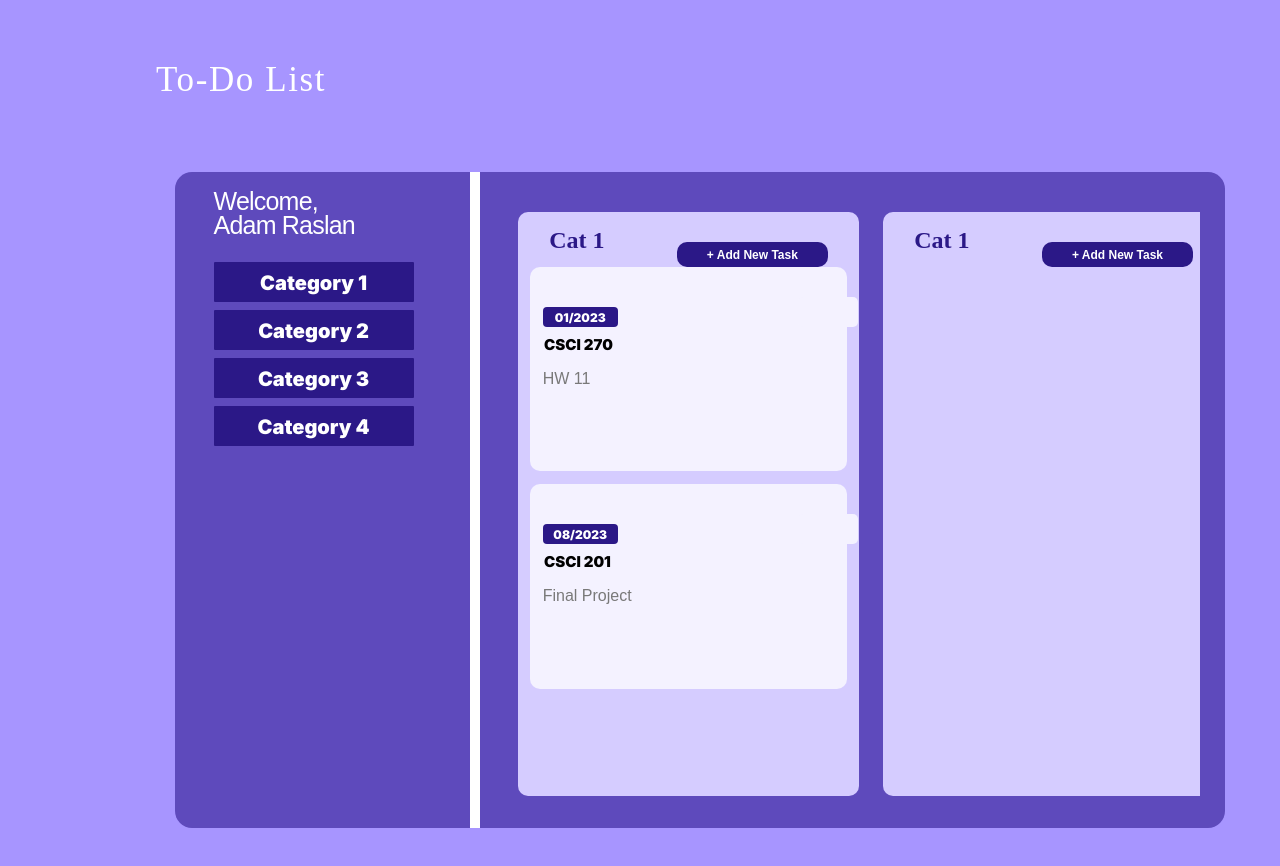
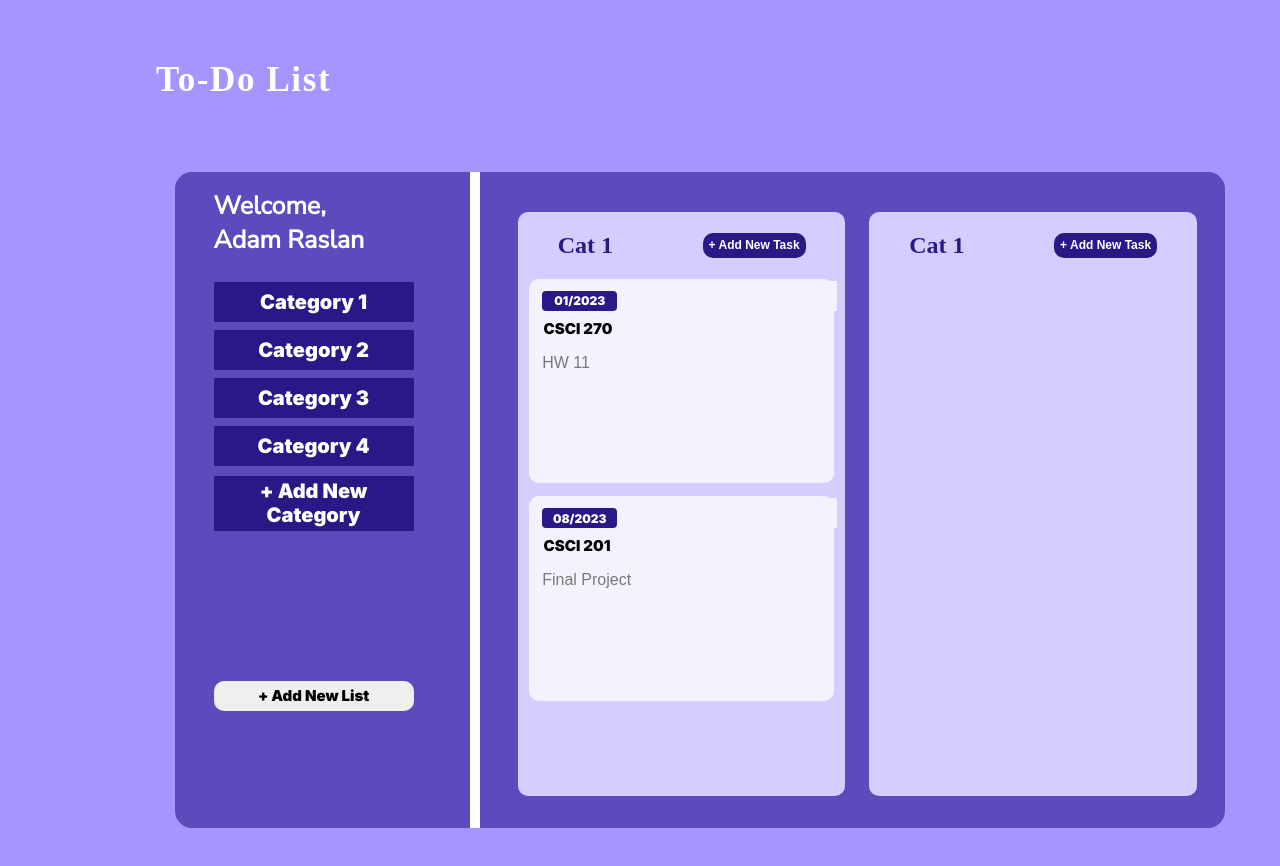
Before and after one commit to araslan1/TodoList_Frontend, a React (Create React App) app: page /taskpage in a window 1280 px wide. Shown: the top 866 px of the page. Built offline with nearby package versions, Linux system fonts and the light colour scheme; no server answers; a web font is replaced by a local one.

Commit message:
task page commit again

```diff
--- a/src/GuestProfile.css
+++ b/src/GuestProfile.css
@@ -6,18 +6,18 @@ body{
     font-family: 'Nunito Sans', sans;
 }
 
-nav{
+#GuestContainer nav{
     display: flex;
     justify-content:space-between;
     align-items: center;
 }
 
-ul{
+#GuestContainer ul{
     display: flex;
     gap: 10px;
 }
 
-h1{
+#GuestContainer h1{
     color: #FFF;
     font-family: 'Agbalumo', sans-serif; /* Corrected font-family */
 
@@ -29,24 +29,24 @@ h1{
     letter-spacing: -0.8px;
 }
 
-h2{
+#GuestContainer h2{
     padding: 0px;
     line-height: 0px;
 }
 
-h3{
+#GuestContainer h3{
     color: #CACED8;
     font-size: 18px;
 }
 
 /* Nav Links */
-a{
+#GuestContainer a{
     color: white;
     text-decoration: none;
     font-weight: bold;
 }
 
-.GuestProfileBox{
+#GuestContainer .GuestProfileBox{
     background: #5E4ABC;
     border-radius: 20px;
     padding: 40px 40px;
@@ -56,7 +56,7 @@ a{
     width: 60%;
 }
 
-button{
+#GuestContainer button{
     background: #A795FF;
     color: white;
     padding: 9px 30px;
@@ -69,31 +69,31 @@ button{
     font-weight: bold;
 }
 
-label{
+#GuestContainer label{
     display: block;
     margin: 5px 0px;
     font-weight: bold;
 }
 
-input{
+#GuestContainer input{
     padding: 10px;
     border-radius: 5px;
     border: none;
     width: 100%;
 }
 
-input::placeholder{
+#GuestContainer input::placeholder{
     color: #CACED8;
 }
 
-.section{
+#GuestContainer .section{
     display: flex;
     align-items: center;
     gap: 40px;
     width: 100%;
 }
 
-.field{
+#GuestContainer .field{
     display: block;
     width: 100%;
 }
--- a/src/GuestProfile.js
+++ b/src/GuestProfile.js
@@ -29,7 +29,7 @@ const GuestProfile = () => {
         // })
     }
     return (
-    <div>
+    <div id='GuestContainer'>
         <nav>
             <h1>To-Do List</h1>
             {/* 11/11 - https://www.pluralsight.com/guides/understanding-links-in-reactjs */}
--- a/src/TaskPage.css
+++ b/src/TaskPage.css
@@ -1,5 +1,17 @@
 @import url('https://fonts.googleapis.com/css2?family=Inter:wght@900&display=swap');
 @import url('https://fonts.googleapis.com/css2?family=Sniglet:wght@800&display=swap');
+
+
+body {
+    margin: 0;
+    padding: 0;
+    font-family: 'Arial', sans-serif; /* Set your preferred font-family */
+    background-color: #fff; /* Set your preferred background color */
+}
+
+#TaskPage {
+    all: initial;
+}
 
 #Taskpage {
     background-color: #A795FF;
@@ -76,7 +88,7 @@
 }
 
 #rightSide .taskContainer {
-    min-width: 50%;
+    min-width: 48%;
     height: 73vh;
     background-color: #D5CCFF;
     margin-right: 24px;
@@ -282,3 +294,29 @@
     height: 50px;
     font-weight: bold; /* Set the font weight to make the icon thicker */
 }
+
+.addNewCatBtn {
+    background-color: #2B1887;
+    color: white;
+    margin-top: 10px;
+    width: 200px;
+    height: 55px;
+    border: none;
+    font-family: 'Inter';
+    font-weight: 800;
+    font-size: 20px;
+    border-radius: 1px;
+    cursor: pointer;
+}
+
+.addNewListBtn {
+    width: 200px;
+    height: 30px;
+    font-family: 'Inter';
+    font-weight: 800;
+    font-size: 15px;
+    cursor: pointer;
+    border-radius: 10px;
+    border: none;
+    margin-top: 150px;
+}
--- a/src/TaskPage.js
+++ b/src/TaskPage.js
@@ -6,10 +6,14 @@ import { TbLetterXSmall } from "react-icons/tb";
 
 const TaskPage = () => {
     const [userName, setUserName] = useState(null);
-    const [popUp, setPopUp] = useState(false);
+    const [taskPopUp, setTaskPopUp] = useState(false);
+    const [TListPopUp ,setTListPopUp] = useState(false);
+    const [categoryPopUp, setCategoryPopUp] = useState(false);
     const [taskName, setTaskName] = useState('');
+    const [listName, setListName] = useState('');
     const [taskDescription, setTaskDescription] = useState('');
     const [dueDate, setDueDate] = useState('');
+    const [newCategory, setNewCategory] = useState('');
     const [categories, setCategories] = useState(['Category 1', 'Category 2', 'Category 3', 'Category 4']);
     const [TList, setTList] = useState(
         [
@@ -62,21 +66,76 @@ const TaskPage = () => {
         setDueDate(e.target.value);
     };
 
-    const closePopUp = () => {
-        setPopUp(false);
+    const handleCategoryNameChange = (e) => {
+        setNewCategory(e.target.value);
     }
 
-    const openPopUp = (TList_index) => {
+    const handleListNameChange = (e) =>  {
+        setListName(e.target.value);
+    }
+
+    const closeTaskPopUp = () => {
+        setTaskPopUp(false);
+    }
+
+    const openTaskPopUp = (TList_index) => {
         setListAddIndex(TList_index);
-        setPopUp(true);
+        setTaskPopUp(true);
 
+    }
+
+    const openCategoryPopUp = () => {
+        setCategoryPopUp(true);
+    }
+
+    const closeCategoryPopUp = () => {
+        setCategoryPopUp(false);
+    }
+
+    const openTListPopUp = () => {
+        setTListPopUp(true);
+    }
+
+    const closeTListPopUp = () => {
+        setTListPopUp(false);
     }
 
     const changeActiveCategory = (index) => {
         setActiveCategory(index);
     }
 
-    const handleAddNewTask = () => {
+    const handleAddNewCategory = async () => {
+        let newCategories = [...categories];
+        newCategories.push(newCategory);
+        setCategories(newCategories);
+        let newTList = [...TList];
+        newTList.push([]);
+        setTList(newTList);
+        closeCategoryPopUp();
+        console.log(newCategory);
+        const action = {
+            action: "addCategory",
+            action_data: {
+                cname: newCategory,
+            }
+        };
+        const response = await fetch('http://localhost:8080/todo-list-201/action', {
+            method: 'POST',
+            body: JSON.stringify(action),
+        });
+
+        try {
+            const data = await response.text();
+            console.log(data);
+            console.log("Success, Category Added!");
+        } catch (error) {
+            console.error('Error parsing JSON or adding category:', error);
+        }
+
+
+    }
+
+    const handleAddNewTask = async () => {
         // Gather the values from the input fields
         const newTask = {
           name: taskName,
@@ -90,10 +149,37 @@ const TaskPage = () => {
         const newState = [...TList]
         newState[activeCategory][listAddIndex].taskList.push(newTask);
         setTList(newState);
-        closePopUp();
+        closeTaskPopUp();
+
+        const action = {
+            action: "addTask",
+            action_data: {
+                tname: taskName,
+                tdescription: taskDescription,
+                lID: listAddIndex,                 // Replace with your actual list ID
+                cID: activeCategory            // Replace with your actual category ID
+            }
         };
 
-    const removeTaskItem = (TList_Index, task_index) => {
+        const response = await fetch('http://localhost:8080/todo-list-201/action', {
+            method: 'POST',
+            body: JSON.stringify(action),
+        });
+
+        try {
+            const data = await response.text();
+            console.log(data);
+            console.log("Success, Task Added!");
+        } catch (error) {
+            console.error('Error parsing JSON or adding task:', error);
+        }
+
+
+        // add new task fetch request here!
+
+      };
+
+    const removeTaskItem = async (TList_Index, task_index) => {
         const newTask = {
             name: taskName,
             description: taskDescription,
@@ -106,60 +192,78 @@ const TaskPage = () => {
         const newState = [...TList]
         newState[activeCategory][TList_Index].taskList.splice(task_index, 1);
         setTList(newState);
+
+        //remove task fetch request here!
+        const action = {
+            action: "removeTask",
+            action_data: {
+              tID: task_index,
+              lID: TList_Index,
+              cID: activeCategory,
+            },
+        };
+        const response = await fetch('http://localhost:8080/todo-list-201/action', {
+            method: 'POST',
+            body: JSON.stringify(action),
+        });
+
+        try {
+            const data = await response.text();
+            console.log(data);
+            console.log("Success, TList Added!");
+        } catch (error) {
+            console.error('Error parsing JSON or adding TList:', error);
+        }
     }
 
-    const fetchTestInfo = async () => {
+
+
+    const handleAddNewList = async () => {
+        let newTList = [...TList];
+        newTList[activeCategory].push({
+            listName: listName,
+            taskList: []
+        })
+        closeTListPopUp();
+        const action = {
+            action: "addTList",
+            action_data: {
+                lname: listName,
+                cID: activeCategory,
+            },
+        };
+        const response = await fetch('http://localhost:8080/todo-list-201/action', {
+            method: 'POST',
+            body: JSON.stringify(action),
+        });
+
         try {
-         console.log("trying to fetch!");
-          const response = await fetch('http://localhost:8080/todo-list-201/testservlet');
-          if (!response.ok) {
-            throw new Error('Network response was not ok');
-          }
-          console.log("response is okay!");
             const data = await response.text();
             console.log(data);
+            console.log("Success, TList Added!");
         } catch (error) {
-          console.error('Error fetching user info:', error);
+            console.error('Error parsing JSON or adding TList:', error);
         }
-      };
+    }
+
 
 
 
 
     useEffect(() => {
         setUserName("Adam Raslan");
-        // need to fetch userinfo
-        fetchTestInfo();
-
-
-
-        // need to load user's info
-
-        // values needed:
-        // USERNAME (fname + " " + lname)
-        // Tlists in the frontend = List<Tlists>() lists in backend
-        //  //example task list object
-        // const [taskList, setTaskList] = useState([{
-        //     name: '',
-        //     description: '',
-        //     dueYear: '',
-        //     dueMonth: '',
-        //     dueDay: '',
-        //   }])
-        // add in this format!
-
     }, []);
 
 
 
     return (
     <div id ="Taskpage">
-        {popUp &&
+        {taskPopUp &&
         <div className="popUp">
             <div className="popUpContainer">
                 <div className="headerTaskContainerPopup">
                     <div> <h2>Add New Task</h2></div>
-                    <div><button className="removeTaskBtn" onClick= {() => {closePopUp()}}><TbLetterXSmall className="custom-icon-style" ></TbLetterXSmall></button></div>
+                    <div><button className="removeTaskBtn" onClick= {() => {closeTaskPopUp()}}><TbLetterXSmall className="custom-icon-style" ></TbLetterXSmall></button></div>
                 </div>
 
                 <label htmlFor="taskName">Task Name:</label>
@@ -187,6 +291,44 @@ const TaskPage = () => {
             </div>
         </div>
         }
+        {categoryPopUp &&
+        <div className="popUp">
+            <div className="popUpContainer">
+                <div className="headerTaskContainerPopup">
+                    <div> <h2>+ Add Category</h2></div>
+                    <div><button className="removeTaskBtn" onClick= {() => {closeCategoryPopUp()}}><TbLetterXSmall className="custom-icon-style" ></TbLetterXSmall></button></div>
+                </div>
+
+                <label htmlFor="newCategory">New Category Name</label>
+                <input
+                type="text"
+                id="newCategory"
+                value={newCategory}
+                onChange={handleCategoryNameChange}
+                />
+                <button className="confirmAddNewTask" onClick={handleAddNewCategory}>+ Add New Category</button>
+            </div>
+        </div>
+        }
+        {TListPopUp &&
+        <div className="popUp">
+            <div className="popUpContainer">
+                <div className="headerTaskContainerPopup">
+                    <div> <h2>+ Add New List</h2></div>
+                    <div><button className="removeTaskBtn" onClick= {() => {closeTListPopUp()}}><TbLetterXSmall className="custom-icon-style" ></TbLetterXSmall></button></div>
+                </div>
+
+                <label htmlFor="listName">Task Name:</label>
+                <input
+                type="text"
+                id="listName"
+                value={listName}
+                onChange={handleListNameChange}
+                />
+                <button className="confirmAddNewList" onClick={handleAddNewList}>+ Add New List</button>
+            </div>
+        </div>
+        }
         <TopNav></TopNav>
         <div id="MainContainer">
             <div id = "leftSide">
@@ -198,6 +340,8 @@ const TaskPage = () => {
                         </button>
                     ))}
                 </div>
+                <button className="addNewCatBtn" onClick={openCategoryPopUp}>+ Add New Category</button>
+                <button className="addNewListBtn" onClick={openTListPopUp}>+ Add New List</button>
             </div>
             <div id="verticalWhiteBar"></div>
             <div id="rightSide">
@@ -205,7 +349,7 @@ const TaskPage = () => {
                     <div key={index1} className="taskContainer">
                         <div className="headerTaskContainer">
                             <h2>{T_List.listName}</h2>
-                            <button className="addTask" onClick={() => {openPopUp(index1)}}>+ Add New Task</button>
+                            <button className="addTask" onClick={() => {openTaskPopUp(index1)}}>+ Add New Task</button>
                         </div>
                         {T_List.taskList.map((task, index2) => (
                         <div className="taskBox">
```
Also changed, not shown: src/App.js (line endings or trailing spaces). Lines whose indentation alone changed are shown as unchanged.
